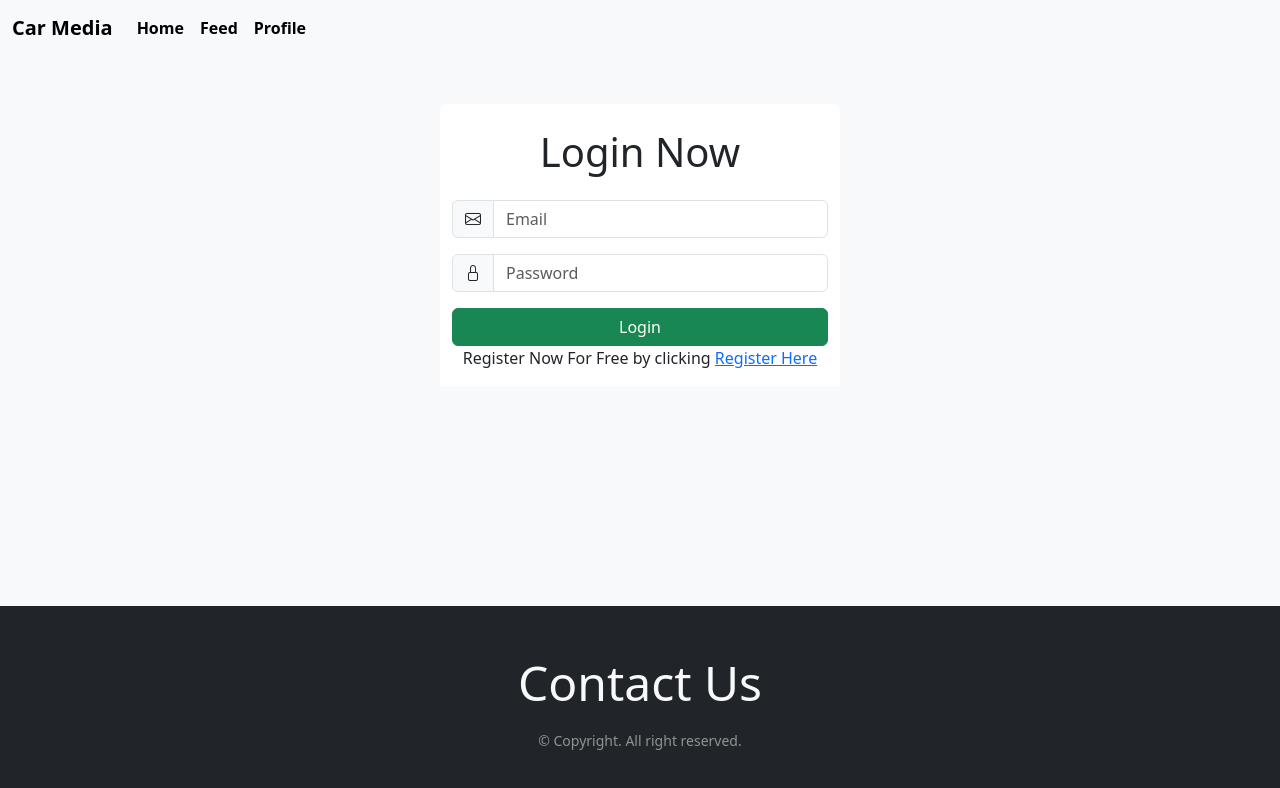
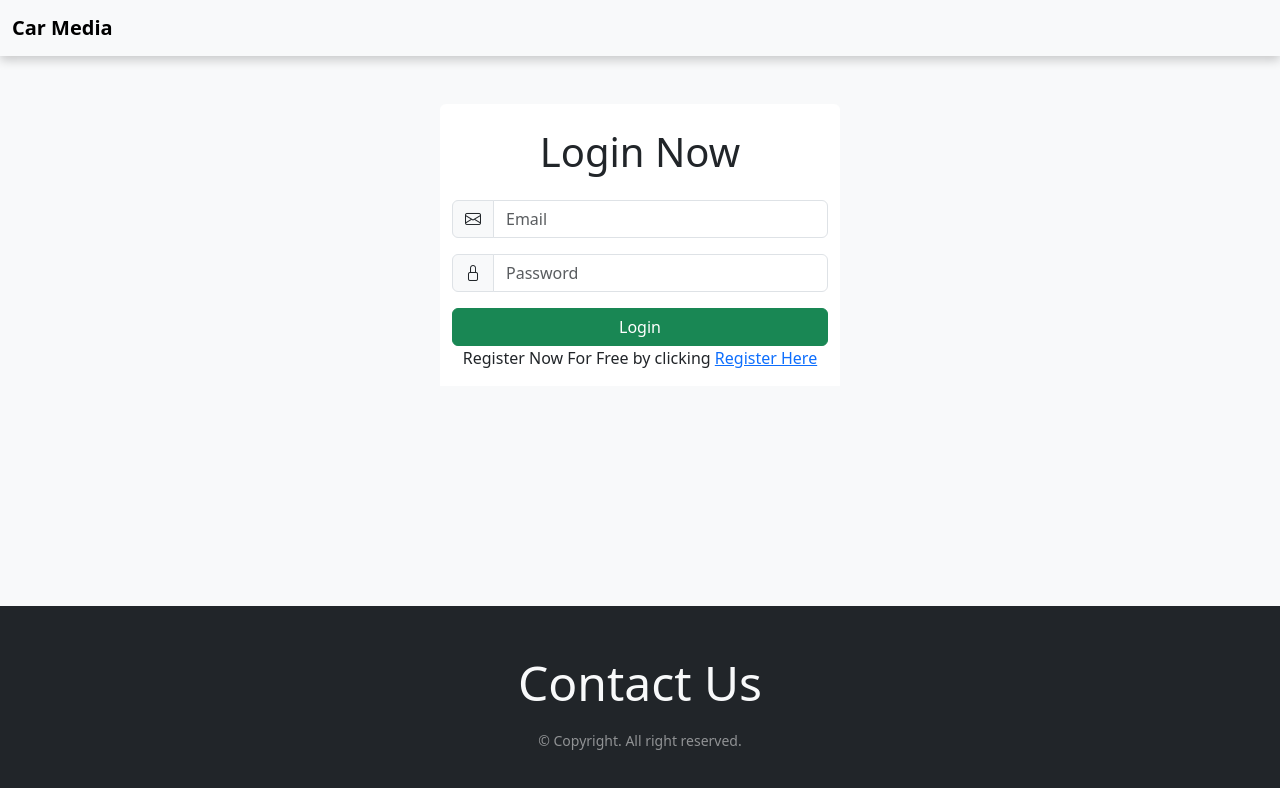
Before and after one commit to YoelSam1/Javascript2, a website: page index.html in a window 1280 px wide. Drawn offline with nearby package versions, Linux system fonts and the light colour scheme; files that its build step writes are made by us from their sources.

Commit message:
Update to login.index

```diff
--- a/index.html
+++ b/index.html
@@ -16,13 +16,14 @@
       crossorigin="anonymous"
     ></script>
     <script src="./js/index.mjs" type="module"></script>
+    <script src="/js/header.mjs" type="module"></script>
   </head>
   <body class="bg-light">
     <!--Head-->
-    <head>
+    <header>
       <nav class="navbar navbar-expand-lg bg-body-tertiary">
         <div class="container-fluid">
-          <a class="navbar-brand fw-bold" href="/profile">Car Media</a>
+          <a class="navbar-brand fw-bold">Car Media</a>
           <button
             class="navbar-toggler"
             type="button"
@@ -35,33 +36,11 @@
             <span class="navbar-toggler-icon"></span>
           </button>
           <div class="collapse navbar-collapse" id="navbarSupportedContent">
-            <ul class="navbar-nav me-auto mb-2 mb-lg-0 text-center">
-              <li class="nav-item">
-                <a class="nav-link active fw-bold" aria-current="page" href="/"
-                  >Home</a
-                >
-              </li>
-              <li class="nav-item">
-                <a
-                  class="nav-link active fw-bold"
-                  aria-current="page"
-                  href="/feed"
-                  >Feed</a
-                >
-              </li>
-              <li class="nav-item">
-                <a
-                  class="nav-link active fw-bold"
-                  aria-current="page"
-                  href="/profile"
-                  >Profile</a
-                >
-              </li>
-            </ul>
+            <!-- link information here -->
           </div>
         </div>
       </nav>
-    </head>
+    </header>
 
     <!--Main-->
     <main>
```
